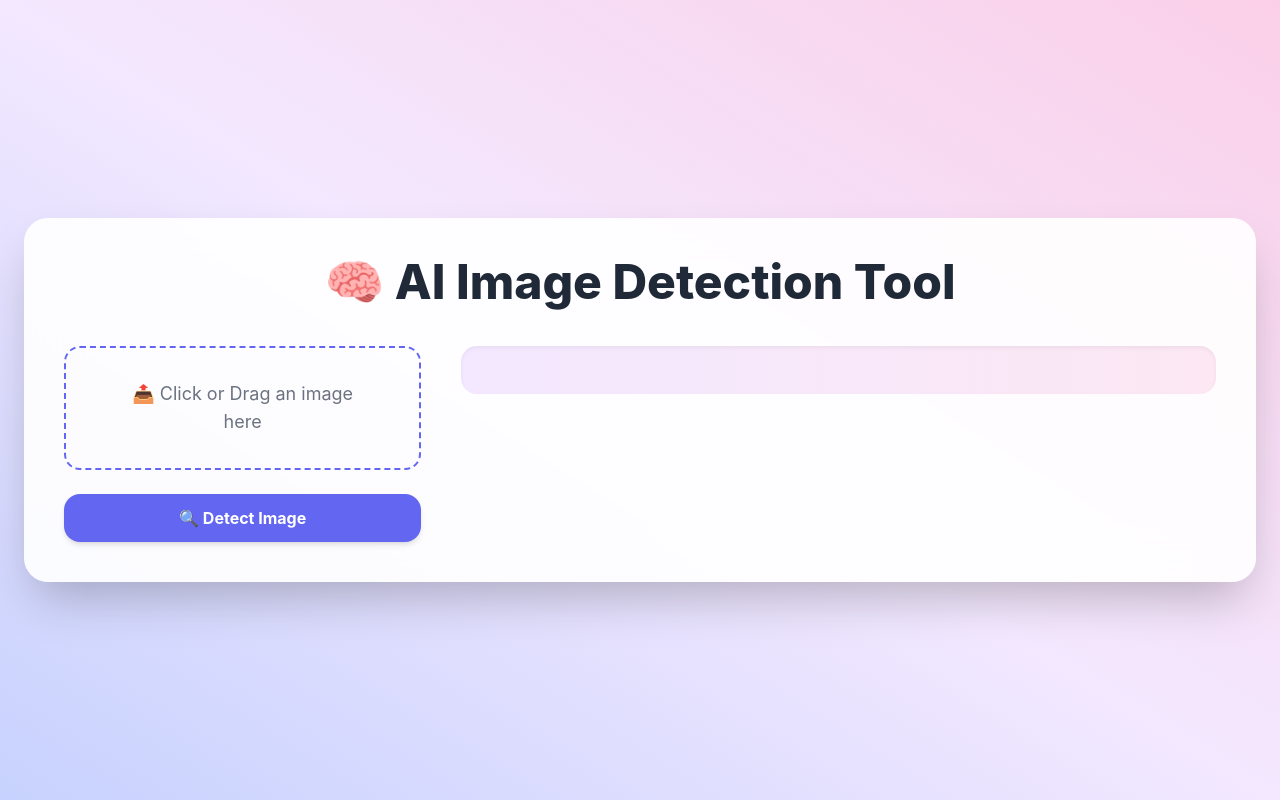
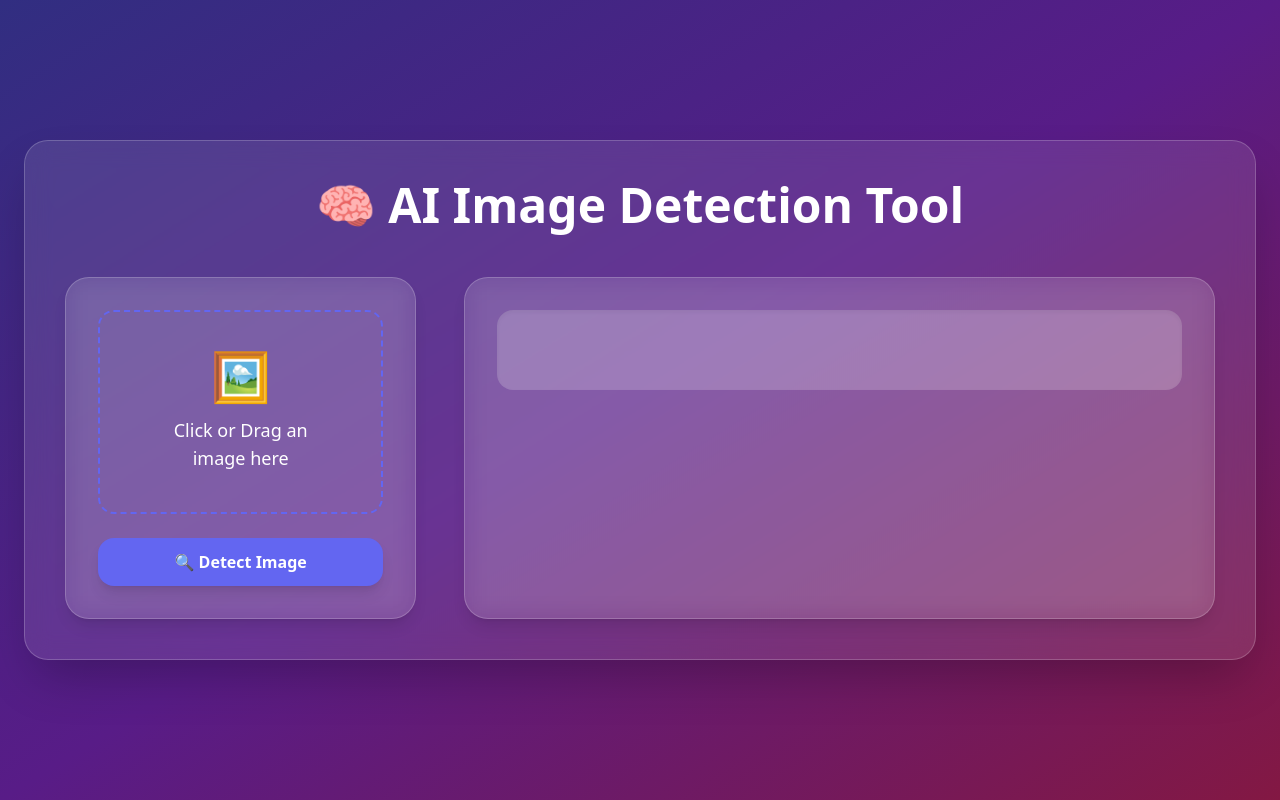
Before and after one commit to RaffeLegend/TrueSight, a Flask app: page / in a window 1280 px wide. Run offline with Flask 3, Linux system fonts and the light colour scheme; some libraries are stand-ins or nearby versions.

Commit message:
update style 3

```diff
--- a/project/backend/templates/index.html
+++ b/project/backend/templates/index.html
@@ -3,7 +3,7 @@
 <head>
   <link rel="stylesheet" href="{{ url_for('static', filename='style.css') }}">
   <meta charset="UTF-8" />
-  <meta name="viewport" content="width=device-width, initial-scale=1.0"/>
+  <meta name="viewport" content="width=device-width, initial-scale=1.0" />
   <title>AI Image Detection Tool</title>
   <script src="https://cdn.tailwindcss.com"></script>
   <script>
@@ -12,9 +12,10 @@
         extend: {
           colors: {
             primary: '#6366F1',
-            success: '#16A34A',
-            danger: '#DC2626',
-            warning: '#F59E0B',
+            success: '#22c55e',
+            danger: '#ef4444',
+            warning: '#f59e0b',
+            bgDark: '#0f172a',
           },
           animation: {
             'fade-in': 'fadeIn 0.5s ease-out',
@@ -31,7 +32,7 @@
             }
           },
           fontFamily: {
-            sans: ['Inter', 'ui-sans-serif', 'system-ui']
+            sans: ['Poppins', 'ui-sans-serif', 'system-ui']
           }
         }
       }
@@ -39,11 +40,12 @@
   </script>
   <style>
     .spinner {
-      border: 4px solid #f3f3f3;
-      border-top: 4px solid #6366F1; /* Primary color */
+      border: 6px solid rgba(255, 255, 255, 0.2);
+      border-top: 6px solid #6366F1;
+      border-right: 6px solid #22d3ee;
       border-radius: 50%;
-      width: 48px;
-      height: 48px;
+      width: 60px;
+      height: 60px;
       animation: spin 0.8s linear infinite;
       margin: 2rem auto;
     }
@@ -54,36 +56,39 @@
   </style>
 </head>
 
-<body class="bg-gradient-to-tr from-indigo-200 via-purple-100 to-pink-200 min-h-screen flex items-center justify-center p-6 font-sans">
+<body class="bg-gradient-to-br from-indigo-900 via-purple-900 to-pink-900 min-h-screen flex items-center justify-center p-6 font-sans">
 
-  <div class="bg-white/90 backdrop-blur-xl shadow-2xl rounded-3xl p-10 w-full max-w-7xl animate-fade-in">
-    <h1 class="text-4xl md:text-5xl font-extrabold text-center text-gray-800 mb-10">
+  <div class="backdrop-blur-md bg-white/10 shadow-2xl rounded-3xl p-10 w-full max-w-7xl animate-fade-in border border-white/20">
+    <h1 class="text-4xl md:text-5xl font-extrabold text-center text-white mb-12">
       🧠 AI Image Detection Tool
     </h1>
 
-    <div class="grid grid-cols-1 md:grid-cols-3 gap-10">
+    <div class="grid grid-cols-1 md:grid-cols-3 gap-12">
 
-      <!-- 左边：上传和预览 -->
-      <div class="flex flex-col items-center">
-        <div id="dropZone" class="w-full border-2 border-dashed border-primary rounded-2xl p-8 text-center text-gray-500 hover:bg-primary/10 transition cursor-pointer mb-6">
-          <p class="text-lg">📤 Click or Drag an image here</p>
+      <!-- 上传区域 -->
+      <div class="flex flex-col items-center bg-white/10 backdrop-blur-md p-8 rounded-3xl shadow-lg border border-white/20">
+        <div id="dropZone" class="w-full border-2 border-dashed border-primary rounded-2xl p-10 text-center text-white hover:bg-primary/10 transition cursor-pointer mb-6">
+          <div class="text-5xl mb-4">🖼️</div>
+          <p class="text-lg">Click or Drag an image here</p>
           <input id="imageInput" type="file" accept="image/*" class="hidden" />
         </div>
 
-        <img id="preview" class="rounded-2xl mb-6 hidden w-full h-auto shadow-lg transition-opacity duration-500" />
+        <img id="preview" class="rounded-2xl mb-6 hidden w-full h-auto shadow-lg transition-opacity duration-700" />
 
-        <button onclick="detectImage()" class="w-full bg-primary hover:bg-indigo-700 active:scale-95 text-white font-bold py-3 px-6 rounded-2xl shadow-md transition">
+        <button onclick="detectImage()" class="w-full bg-primary hover:bg-indigo-600 active:scale-95 text-white font-bold py-3 px-6 rounded-2xl shadow-lg transition transform hover:-translate-y-1">
           🔍 Detect Image
         </button>
       </div>
 
-      <!-- 右边：检测结果 -->
-      <div class="md:col-span-2 flex flex-col items-center">
-        <div id="result" class="text-center text-xl font-semibold min-h-[3rem] p-6 w-full rounded-2xl bg-gradient-to-r from-purple-100 to-pink-100 shadow-inner"></div>
+      <!-- 结果区域 -->
+      <div class="md:col-span-2 flex flex-col items-center bg-white/10 backdrop-blur-md p-8 rounded-3xl shadow-lg border border-white/20">
+        <div id="result" class="text-center text-xl font-semibold min-h-[5rem] p-6 w-full rounded-2xl bg-white/20 text-white shadow-inner"></div>
 
-        <div id="segmentation" class="mt-8 text-center hidden w-full animate-fade-slow">
-          <h2 class="text-2xl font-bold mb-4">🖼️ Segmentation Result</h2>
-          <img id="segmentationImage" class="rounded-2xl shadow-lg inline-block max-w-full h-auto opacity-0 transition-opacity duration-700" />
+        <div id="segmentation" class="mt-10 text-center hidden w-full animate-fade-slow">
+          <h2 class="text-2xl font-bold text-white mb-6">🖼️ Segmentation Result</h2>
+          <div class="p-2 border-4 border-primary rounded-2xl inline-block shadow-md">
+            <img id="segmentationImage" class="rounded-xl max-w-full h-auto opacity-0 transition-opacity duration-700" />
+          </div>
         </div>
       </div>
     </div>
@@ -124,7 +129,7 @@
         reader.onload = e => {
           preview.src = e.target.result;
           preview.classList.remove('hidden');
-          preview.style.opacity = 1; // 确保新图淡入
+          preview.style.opacity = 1;
           resultDiv.innerHTML = '';
           segmentationDiv.classList.add('hidden');
           segmentationImage.src = '';
@@ -142,10 +147,9 @@
         return;
       }
 
-      // Spinner Loading
+      // Spinner
       resultDiv.innerHTML = '<div class="spinner"></div>';
 
-      // 清空 segmentation
       segmentationDiv.classList.add('hidden');
       segmentationImage.src = '';
       segmentationImage.style.opacity = 0;
@@ -165,17 +169,17 @@
 
         let resultHtml = '<div class="animate-fade-slow">';
         if (data.result === 'ai') {
-          resultHtml += '<span class="text-danger text-2xl font-bold">🤖 This is an AI-generated image.</span>';
+          resultHtml += '<div class="bg-danger/80 rounded-xl p-6 text-2xl font-bold shadow-lg">🤖 This is an AI-generated image.</div>';
         } else if (data.result === 'real') {
-          resultHtml += '<span class="text-success text-2xl font-bold">📷 This image is authentic.</span>';
+          resultHtml += '<div class="bg-success/80 rounded-xl p-6 text-2xl font-bold shadow-lg">📷 This image is authentic.</div>';
         } else if (data.result === 'tampered') {
-          resultHtml += '<span class="text-warning text-2xl font-bold">🛠️ This image has been tampered with.</span>';
+          resultHtml += '<div class="bg-warning/80 rounded-xl p-6 text-2xl font-bold shadow-lg">🛠️ This image has been tampered with.</div>';
         } else {
-          resultHtml += '<span class="text-gray-600 text-2xl font-bold">❓ Detection Result: Unknown.</span>';
+          resultHtml += '<div class="bg-gray-500/80 rounded-xl p-6 text-2xl font-bold shadow-lg">❓ Detection Result: Unknown.</div>';
         }
 
         if (data.reason) {
-          resultHtml += `<div class="mt-6 text-gray-700 text-base bg-gray-100 p-6 rounded-2xl shadow-inner">
+          resultHtml += `<div class="mt-6 text-white text-base bg-white/20 p-6 rounded-xl shadow-inner">
                           <strong>Reason:</strong> ${data.reason}
                          </div>`;
         }
@@ -188,13 +192,13 @@
           segmentationImage.src = data.segmentation;
           segmentationDiv.classList.remove('hidden');
           segmentationImage.onload = () => {
-            segmentationImage.style.opacity = 1; // Segmentation图 fade-in
+            segmentationImage.style.opacity = 1;
           };
         }
 
       } catch (error) {
         console.error(error);
-        resultDiv.innerHTML = '<span class="text-danger">❌ Detection failed. Please try again later.</span>';
+        resultDiv.innerHTML = '<div class="bg-danger/80 rounded-xl p-6 text-xl font-bold">❌ Detection failed. Please try again later.</div>';
       }
     }
   </script>
```
